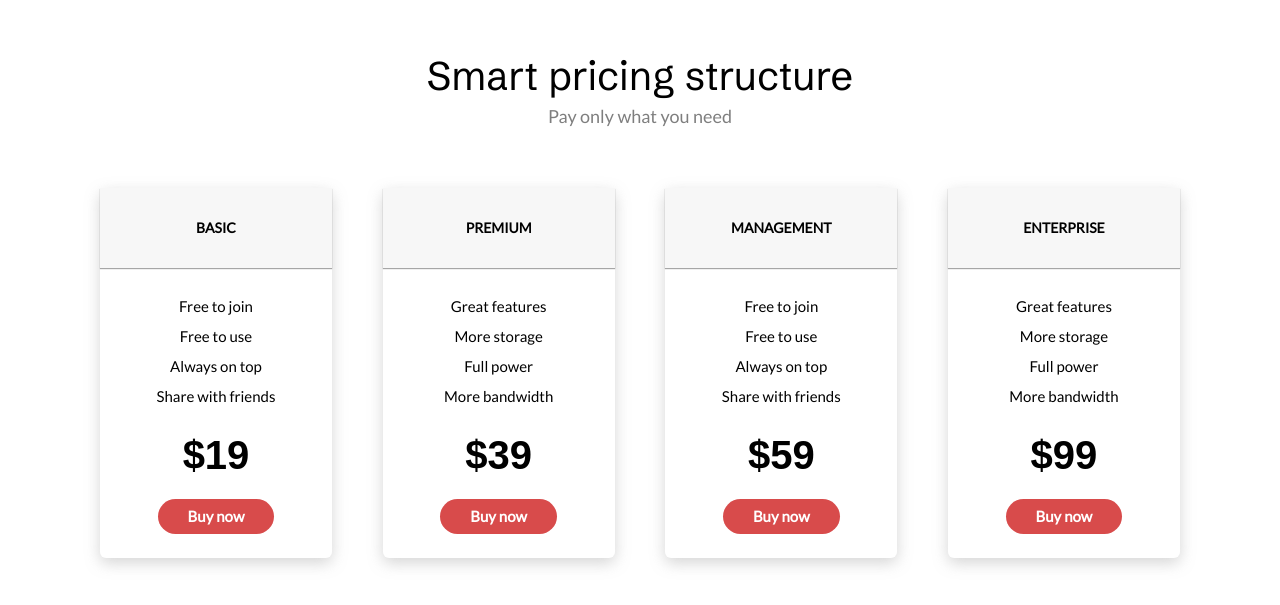
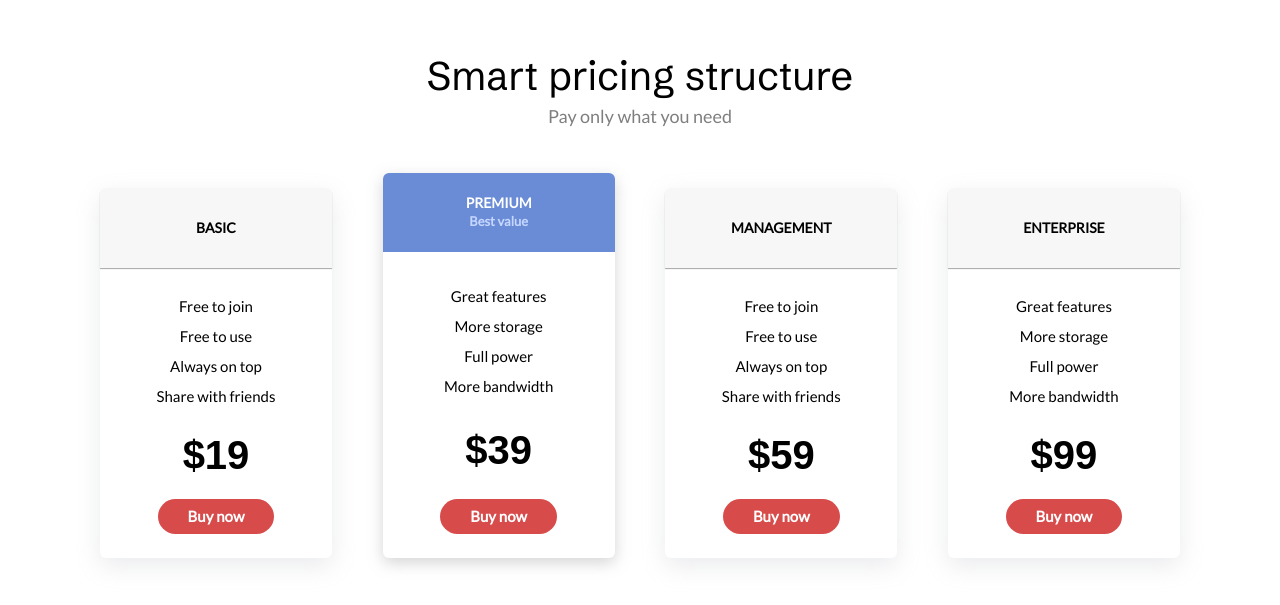
Before and after one commit to lukajincharadze/Landing-page-concept, a plain HTML site: page index.html in a window 1280 px wide. Shown: the part 1101-1706 px from the top of the page. Drawn offline with Linux system fonts and the light colour scheme.

Commit message:
done section2

```diff
--- a/css/style.css
+++ b/css/style.css
@@ -219,8 +219,8 @@
   width: 100%;
   height: 370px;
   border-radius: 6px;
-  box-shadow: rgba(136, 136, 136, 0.35) 0px 5px 15px;
-  /* box-shadow: rgba(149, 157, 165, 0.2) 0px 8px 24px; */
+  /* box-shadow: rgba(136, 136, 136, 0.35) 0px 5px 15px;  */
+  box-shadow: rgba(149, 157, 165, 0.2) 0px 8px 24px;
   transition: all .5s;
 }
 
@@ -228,17 +228,9 @@
 .section2box:active {
   height: 375px;
   transition: all .5s;
-  box-shadow: rgba(149, 157, 165, 0.2) 0px 8px 24px;
+  box-shadow: rgba(136, 136, 136, 0.35) 0px 5px 15px;
   transform: translateY(-1.2rem);
-  content: "Best Value";
 }
-
-/* .section2box:hover,
-
-.section2box::after {
-  content: "Best Value";
-} */
-
 
 .section2box h3 {
   border-top-right-radius: 6px;
@@ -250,21 +242,20 @@
 }
 
 .section2-h3 {
-  display: flex;
-  align-items: center;
-  justify-content: center;
   box-shadow: 0px 1px 1px 0px  rgba(0, 0, 0, 0.35);
-
-}
-
-.section2-h3 {
   max-width: 232px;
   width: 100%;
   background-color: #f7f7f7f7;
   height: 80px;
+  display: flex;
+  flex-direction: column;
+  align-items: center;
+  justify-content: center;
+  border-top-right-radius: 6px;
+  border-top-left-radius: 6px;
 }
 
-.section2box:hover h3 {
+.section2box:hover h3{
   background-color: #6A8BD6;
   color: #fff;
   width: 100%;
@@ -280,7 +271,6 @@
   font-family: "Lato", sans-serif;
   line-height: 2.0;
 }
-
 
 .nintheendollar {
   font-size: 40px;
@@ -305,8 +295,66 @@
   font-size: 15px;
 }
 
+.section2box-premium {
+  display: flex;
+  flex-direction: column;
+  justify-content: space-between;
+  align-items: center;
+  text-align: center;
+  max-width: 232px;
+  width: 100%;
+  height: 385px;
+  border-radius: 6px;
+  box-shadow: rgba(136, 136, 136, 0.35) 0px 5px 15px;
+  transition: all .5s;
+  margin-top: 50px;
+}
 
+.section2-h3-p {
+  max-width: 232px;
+  width: 100%;
+  height: 79px;
+  display: flex;
+  align-items: center;
+  justify-content: center;
+  flex-direction: column;
+}
 
+.section2-h3-p {
+  background-color: #6A8BD6;
+  color: #fff;
+  display: flex;
+  align-items: center;
+  justify-content: center;
+  transition: all .5s;
+  border-top-right-radius: 6px;
+  border-top-left-radius: 6px;
+}
 
+.section2box-premium ul li {
+  font-size: 15px;
+  font-family: "Lato", sans-serif;
+  line-height: 2.0;
+}
+
+.section2box-premium h3 {
+  border-top-right-radius: 6px;
+  border-top-left-radius: 6px;
+  font-size: 14px;
+  font-weight: bold;
+  font-family: "Lato", sans-serif;
+  text-transform: uppercase;
+}
+
+.premium {
+  margin-bottom: 5px;
+}
+
+.best-val {
+  font-size: 13px;
+  font-family: "Lato", sans-serif;
+  font-weight: bold;
+  color: #C6D7FF;
+}
 
 /* END SECTION 2 */
--- a/index.html
+++ b/index.html
@@ -91,10 +91,11 @@
             </div>
         </div>
 
-        <div class="section2box">
+        <div class="section2box-premium">
 
-            <div class="section2-h3 padding2">
-                <h3>Premium</h3>
+            <div class="section2-h3-p">
+                <h3 class="premium">Premium</h3>
+                <p class="best-val">Best value</p>
             </div>
 
             <ul>
```
